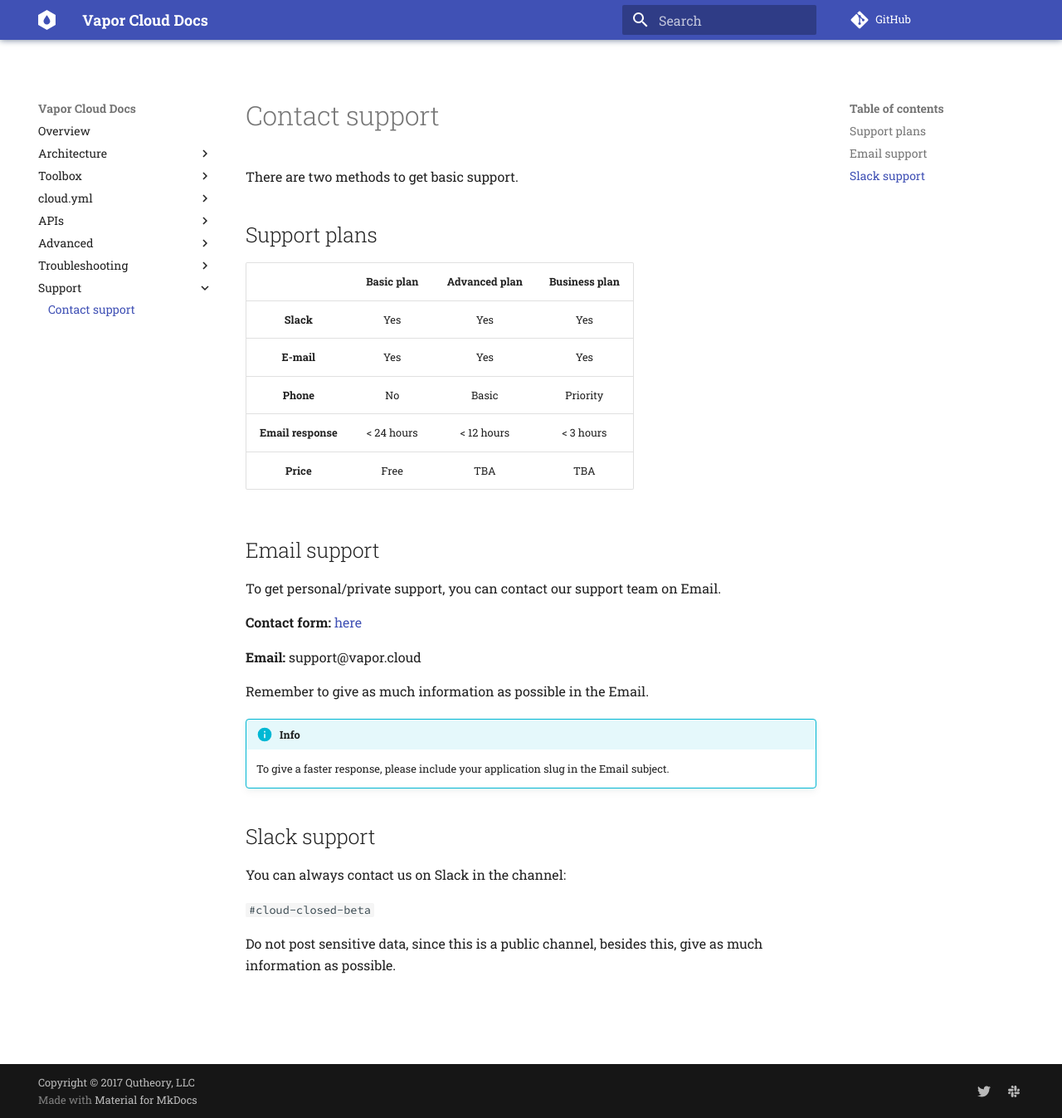
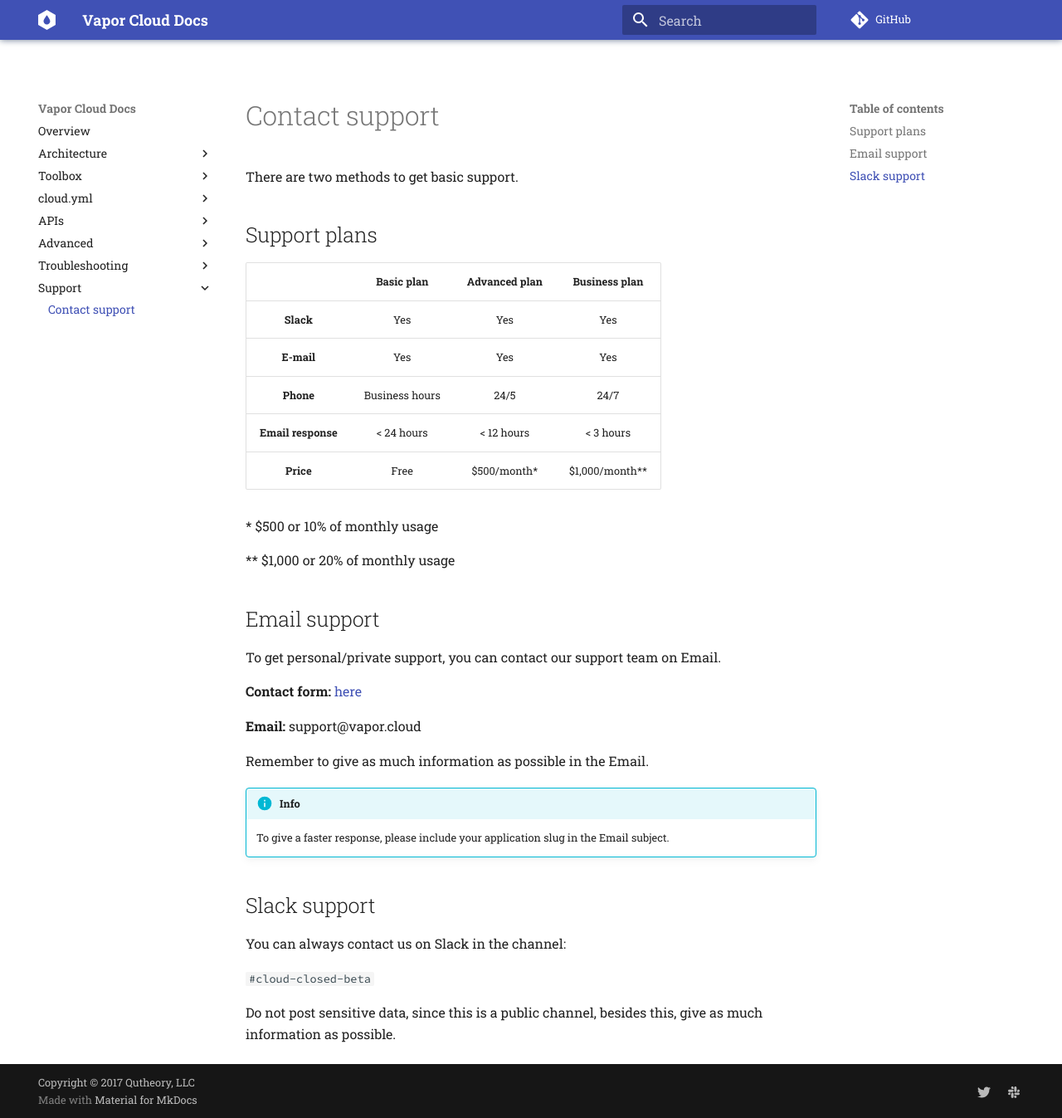
Before and after one commit to qutheory/cloud-documentation, an MkDocs documentation site: the page built from docs/support/contact-support.md, in a window 1280 px wide and 1347 px high. Shown: the whole window at 83% size. Built offline with MkDocs 1.6.1 and Material for MkDocs 9.7.7, drawn with Linux system fonts in a browser that asks for light colours; comment, search, counter and statistics services are not loaded; old or Windows-style settings are respelled for this version of MkDocs.

Commit message:
Adding support plans

```diff
--- a/docs/support/contact-support.md
+++ b/docs/support/contact-support.md
@@ -8,9 +8,13 @@
 |:-:|:----------:|:-------------:|:--------:|
 | **Slack** | Yes | Yes | Yes |
 | **E-mail** | Yes | Yes | Yes |
-| **Phone** | No | Basic | Priority |
+| **Phone** | Business hours | 24/5 | 24/7 |
 | **Email response** | < 24 hours | < 12 hours | < 3 hours |
-| **Price** | Free | TBA | TBA |
+| **Price** | Free | $500/month* | $1,000/month** |
+
+\* $500 or 10% of monthly usage
+
+** $1,000 or 20% of monthly usage
 
 ## Email support
 
```
